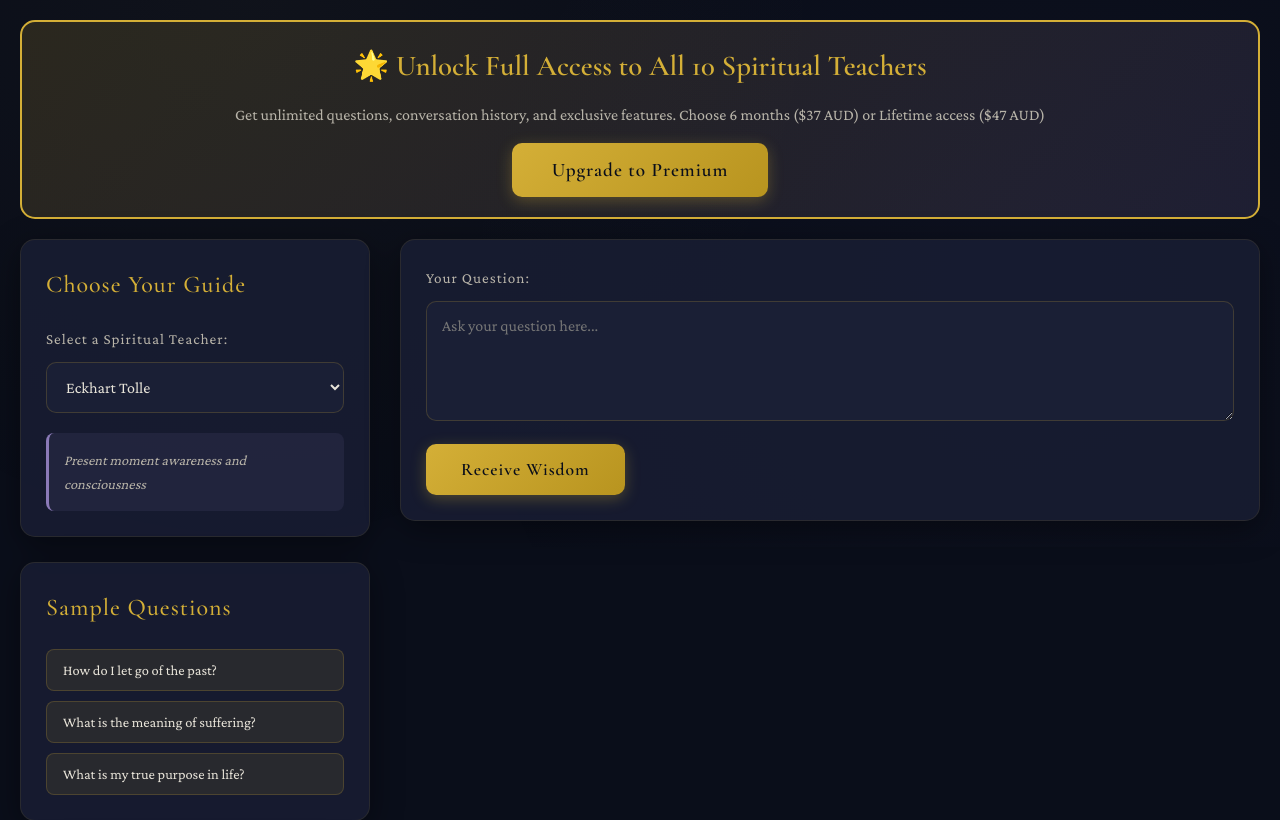
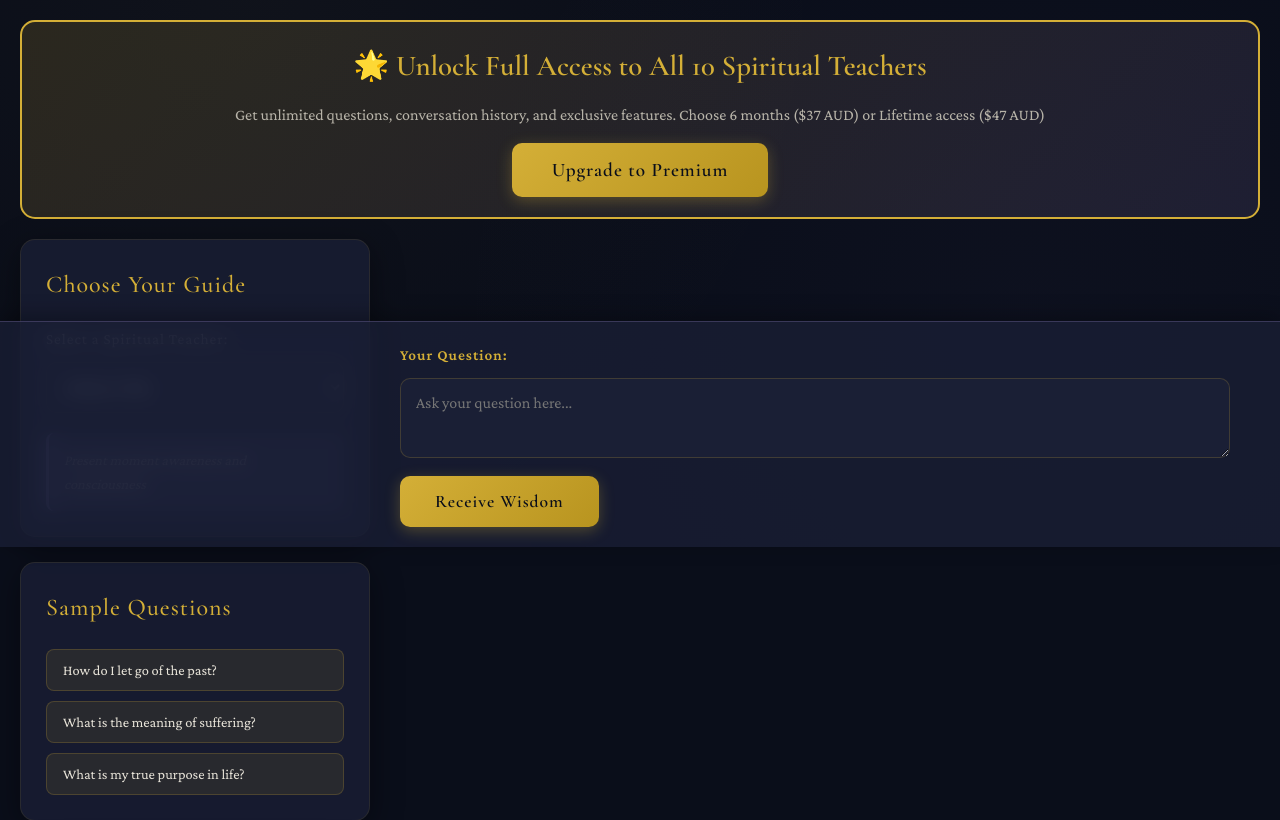
Before and after one commit to lucas3oss-cpu/sacred-wisdom-portal, a Flask app: page / in a window 1280 px wide. Shown: the part 253-1073 px from the top of the page. Run offline with Flask 3, Linux system fonts and the light colour scheme.

Commit message:
Update index.html
Add fixed input and user greeting UI

```diff
--- a/templates/index.html
+++ b/templates/index.html
@@ -64,6 +64,27 @@
             padding: 40px 20px 20px;
             margin-bottom: 20px;
             animation: fadeInDown 0.8s ease-out;
+            position: relative;
+        }
+
+        .user-greeting {
+            position: absolute;
+            top: 20px;
+            right: 30px;
+            display: flex;
+            align-items: center;
+            gap: 10px;
+            color: var(--text-secondary);
+            font-size: 1rem;
+        }
+
+        .user-greeting .user-icon {
+            font-size: 1.5rem;
+        }
+
+        .user-greeting .user-name {
+            color: var(--accent-gold);
+            font-weight: 600;
         }
 
         h1 {
@@ -193,6 +214,7 @@
         @media (min-width: 1024px) {
             .main-content {
                 grid-template-columns: 350px 1fr;
+                padding-bottom: 200px; /* Space for fixed input */
             }
         }
 
@@ -224,6 +246,45 @@
             color: var(--accent-gold);
             margin-bottom: 20px;
             letter-spacing: 1px;
+        }
+
+        /* Fixed input at bottom */
+        .input-area {
+            position: fixed !important;
+            bottom: 0;
+            left: 0;
+            right: 0;
+            z-index: 100;
+            background: var(--card-bg);
+            backdrop-filter: blur(20px);
+            border: none !important;
+            border-top: 1px solid rgba(139, 122, 184, 0.3) !important;
+            border-radius: 0 !important;
+            padding: 20px !important;
+            box-shadow: 0 -4px 20px rgba(0, 0, 0, 0.3) !important;
+            max-width: 100% !important;
+            margin: 0 !important;
+        }
+
+        @media (min-width: 1024px) {
+            .input-area {
+                padding: 20px 50px 20px 400px !important; /* Make room for sidebar */
+            }
+        }
+
+        .input-area label {
+            display: block;
+            margin-bottom: 10px;
+            color: var(--accent-gold);
+            font-weight: 600;
+        }
+
+        .input-area textarea {
+            min-height: 80px !important;
+        }
+
+        .input-area .btn {
+            margin-top: 10px;
         }
 
         .teacher-select-container {
@@ -882,6 +943,12 @@
 <body>
     <div class="container">
         <header>
+            <!-- User Greeting (shows when logged in - ready for auth system) -->
+            <div class="user-greeting" style="display: none;" id="user-greeting">
+                <span class="user-icon">🙏</span>
+                <span>Welcome, <span class="user-name" id="user-display-name">lucas</span></span>
+            </div>
+
             <h1>My Soul Compass</h1>
             <p class="subtitle">Seek Guidance from the Masters</p>
             {% if is_premium %}
@@ -1082,12 +1149,19 @@
     <script>
         const teachers = {{ teachers | tojson }};
         const isPremium = {{ 'true' if is_premium else 'false' }};
+        const userName = "{{ user_name if user_name else '' }}";
         let currentResponseId = null;
         let timerInterval = null;
         let timerSeconds = 300;
         let timerRunning = false;
         let breathworkInterval = null;
         let questionsRemaining = 5;
+
+        // Show user greeting if name exists
+        if (userName && userName.trim()) {
+            document.getElementById('user-greeting').style.display = 'flex';
+            document.getElementById('user-display-name').textContent = userName;
+        }
 
         // Update teacher info on selection
         document.getElementById('teacher-select').addEventListener('change', function() {
```
